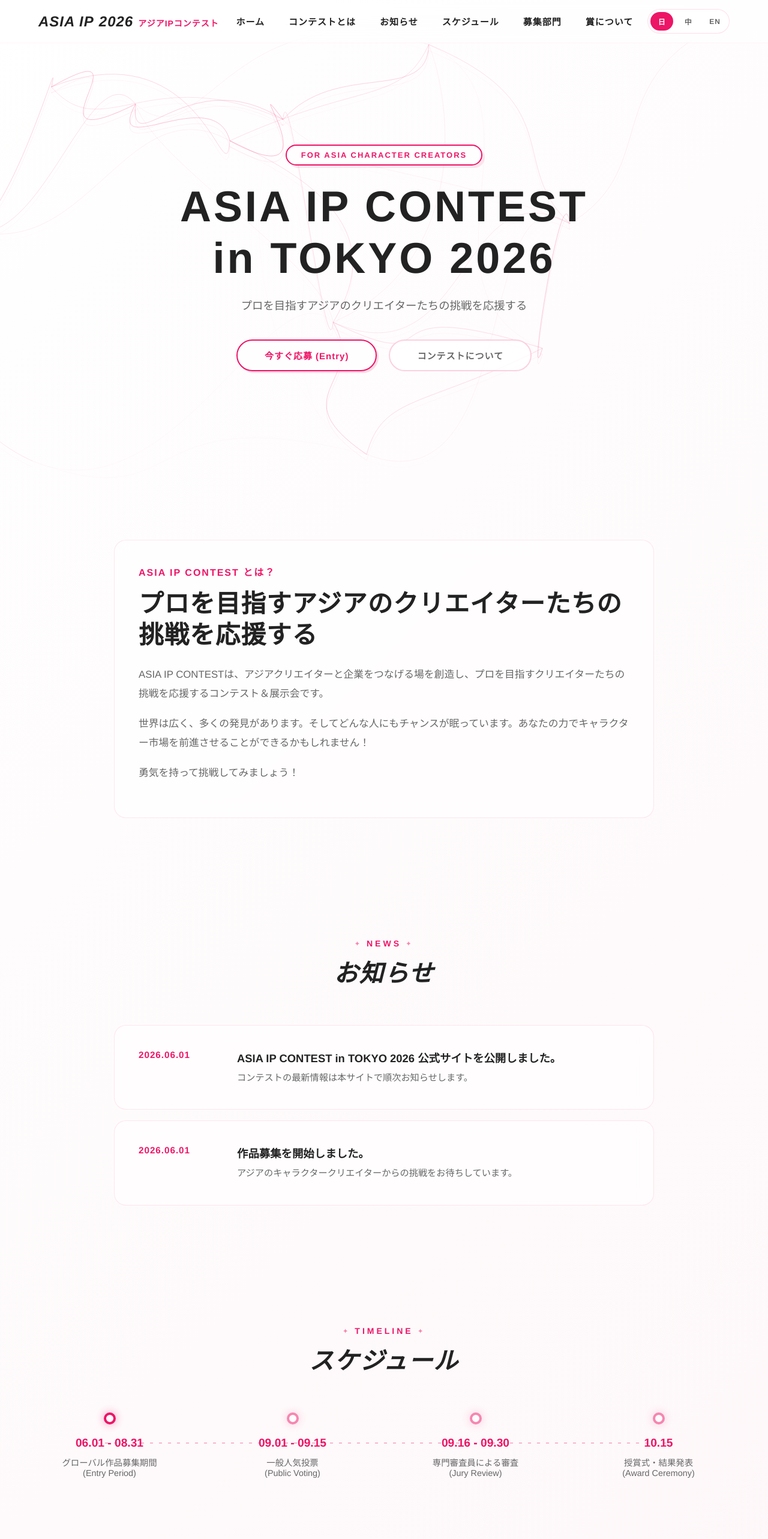
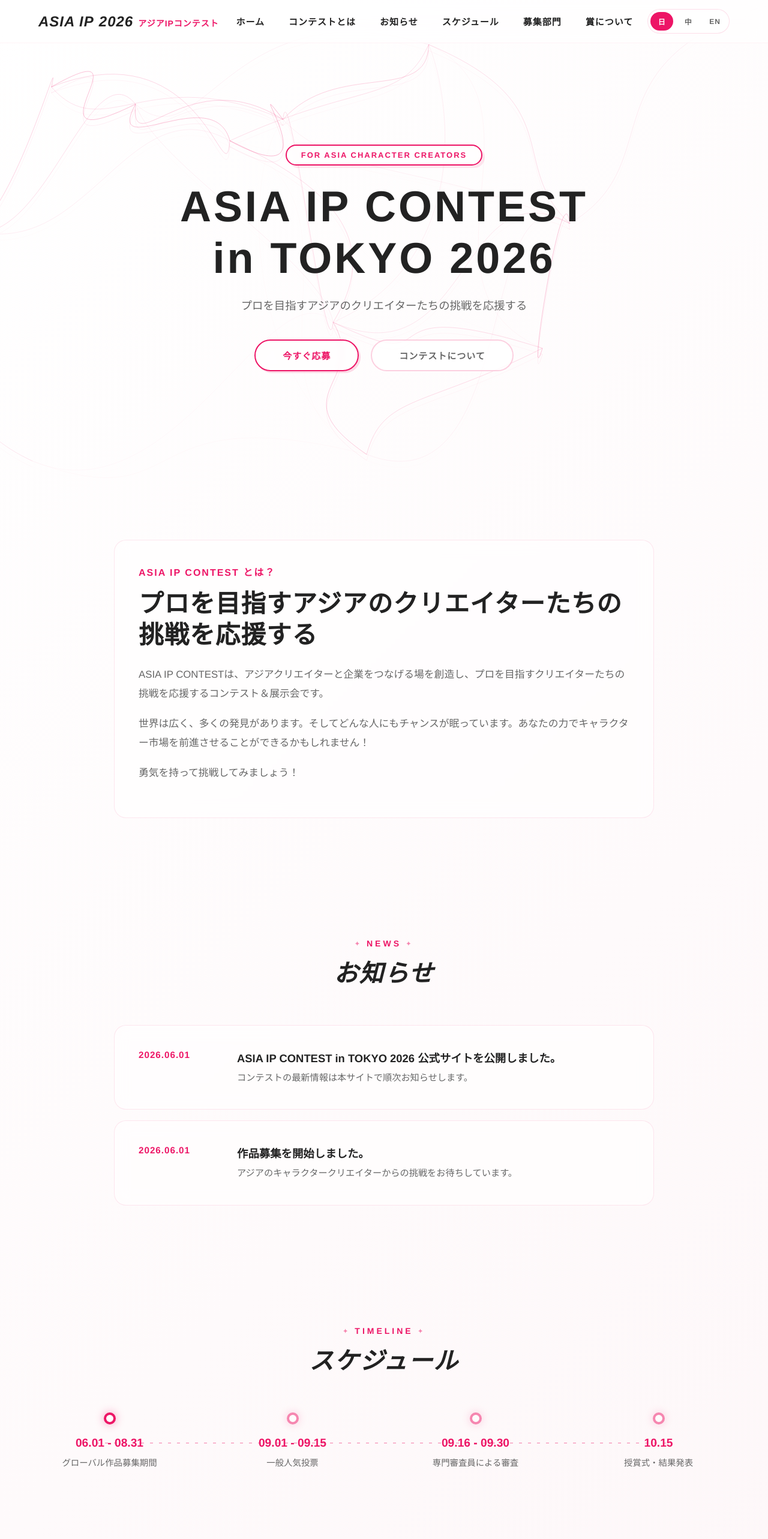
Before and after one commit to shliu84/ip-contest, a Vue app: page / in a window 1280 px wide. Shown: the top 2566 px of the page at 60% size. Built offline with nearby package versions, Linux system fonts and the light colour scheme.

Commit message:
Clean up localized copy

```diff
--- a/src/i18n/translations.ts
+++ b/src/i18n/translations.ts
@@ -76,10 +76,10 @@ export const translations: Record<LanguageCode, Translation> = {
     news2Title: '作品征集已经开始。',
     news2Text: '期待来自亚洲角色创作者的挑战。',
     timelineTitle: '赛事日程',
-    timeline1: '全球作品征集期<br>(Entry Period)',
-    timeline2: '大众人气票选<br>(Public Voting)',
-    timeline3: '专业评委复审<br>(Jury Review)',
-    timeline4: '颁奖典礼与公布<br>(Award Ceremony)',
+    timeline1: '全球作品征集期',
+    timeline2: '大众人气票选',
+    timeline3: '专业评委复审',
+    timeline4: '颁奖典礼与公布',
     tracksTitle: '征集赛道',
     track1Title: '角色设计',
     track1Text: '角色原画、吉祥物设计、虚拟角色设定、三视图等，重视可持续发展的角色IP潜力。',
@@ -88,11 +88,11 @@ export const translations: Record<LanguageCode, Translation> = {
     track3Title: '插画与世界观',
     track3Text: '基于原创角色IP的场景插画、绘本故事、漫画分镜和世界观设定。',
     prizesTitle: '奖项设置',
-    silverTitle: '银奖 (Silver)',
+    silverTitle: '银奖',
     silverText: '2名 / 颁发证书与定制奖杯',
-    goldTitle: '金奖 (Gold)',
+    goldTitle: '金奖',
     goldText: '1名 / 商业化孵化特权 + 奖杯',
-    popularTitle: '人气奖 (Popular)',
+    popularTitle: '人气奖',
     popularText: '3名 / 颁发证书与限定周边',
     footer: 'ASIA IP CONTEST in TOKYO 2026. All rights reserved.',
   },
@@ -109,7 +109,7 @@ export const translations: Record<LanguageCode, Translation> = {
     heroBadge: 'FOR ASIA CHARACTER CREATORS',
     heroTitle: 'ASIA IP CONTEST<br>in TOKYO 2026',
     heroLead: 'プロを目指すアジアのクリエイターたちの挑戦を応援する',
-    ctaEntry: '今すぐ応募 (Entry)',
+    ctaEntry: '今すぐ応募',
     ctaAbout: 'コンテストについて',
     aboutKicker: 'ASIA IP CONTEST とは？',
     aboutTitle: 'プロを目指すアジアのクリエイターたちの挑戦を応援する',
@@ -122,10 +122,10 @@ export const translations: Record<LanguageCode, Translation> = {
     news2Title: '作品募集を開始しました。',
     news2Text: 'アジアのキャラクタークリエイターからの挑戦をお待ちしています。',
     timelineTitle: 'スケジュール',
-    timeline1: 'グローバル作品募集期間<br>(Entry Period)',
-    timeline2: '一般人気投票<br>(Public Voting)',
-    timeline3: '専門審査員による審査<br>(Jury Review)',
-    timeline4: '授賞式・結果発表<br>(Award Ceremony)',
+    timeline1: 'グローバル作品募集期間',
+    timeline2: '一般人気投票',
+    timeline3: '専門審査員による審査',
+    timeline4: '授賞式・結果発表',
     tracksTitle: '募集部門',
     track1Title: 'キャラクターデザイン',
     track1Text: 'キャラクター原画、マスコットデザイン、バーチャルキャラクター設定、三面図など。継続的に展開できるキャラクターIPの可能性を重視します。',
@@ -134,11 +134,11 @@ export const translations: Record<LanguageCode, Translation> = {
     track3Title: 'イラスト・世界観',
     track3Text: 'オリジナルキャラクターIPをもとにした背景イラスト、絵本、漫画ネーム、世界観設定など。',
     prizesTitle: '賞について',
-    silverTitle: '銀賞 (Silver)',
+    silverTitle: '銀賞',
     silverText: '2名 / 証書と特製トロフィーを授与',
-    goldTitle: '金賞 (Gold)',
+    goldTitle: '金賞',
     goldText: '1名 / 商業化インキュベーション特典 + トロフィー',
-    popularTitle: '人気賞 (Popular)',
+    popularTitle: '人気賞',
     popularText: '3名 / 証書と限定グッズを授与',
     footer: 'ASIA IP CONTEST in TOKYO 2026. All rights reserved.',
   },
@@ -155,7 +155,7 @@ export const translations: Record<LanguageCode, Translation> = {
     heroBadge: 'FOR ASIA CHARACTER CREATORS',
     heroTitle: 'ASIA IP CONTEST<br>in TOKYO 2026',
     heroLead: 'Supporting Asian creators who are challenging themselves to become professionals',
-    ctaEntry: 'Submit Now (Entry)',
+    ctaEntry: 'Submit Now',
     ctaAbout: 'About the Contest',
     aboutKicker: 'What is ASIA IP CONTEST?',
     aboutTitle: 'Supporting Asian creators who are challenging themselves to become professionals',
@@ -168,10 +168,10 @@ export const translations: Record<LanguageCode, Translation> = {
     news2Title: 'Submissions are now open.',
     news2Text: 'We look forward to seeing challenges from character creators across Asia.',
     timelineTitle: 'Timeline',
-    timeline1: 'Global Entry Period<br>(Entry Period)',
-    timeline2: 'Public Voting<br>(Public Voting)',
-    timeline3: 'Jury Review<br>(Jury Review)',
-    timeline4: 'Award Ceremony & Results<br>(Award Ceremony)',
+    timeline1: 'Global Entry Period',
+    timeline2: 'Public Voting',
+    timeline3: 'Jury Review',
+    timeline4: 'Award Ceremony & Results',
     tracksTitle: 'Categories',
     track1Title: 'Character Design',
     track1Text: 'Character concept art, mascot design, virtual character settings, three-view sheets, and other works with long-term IP potential.',
```
